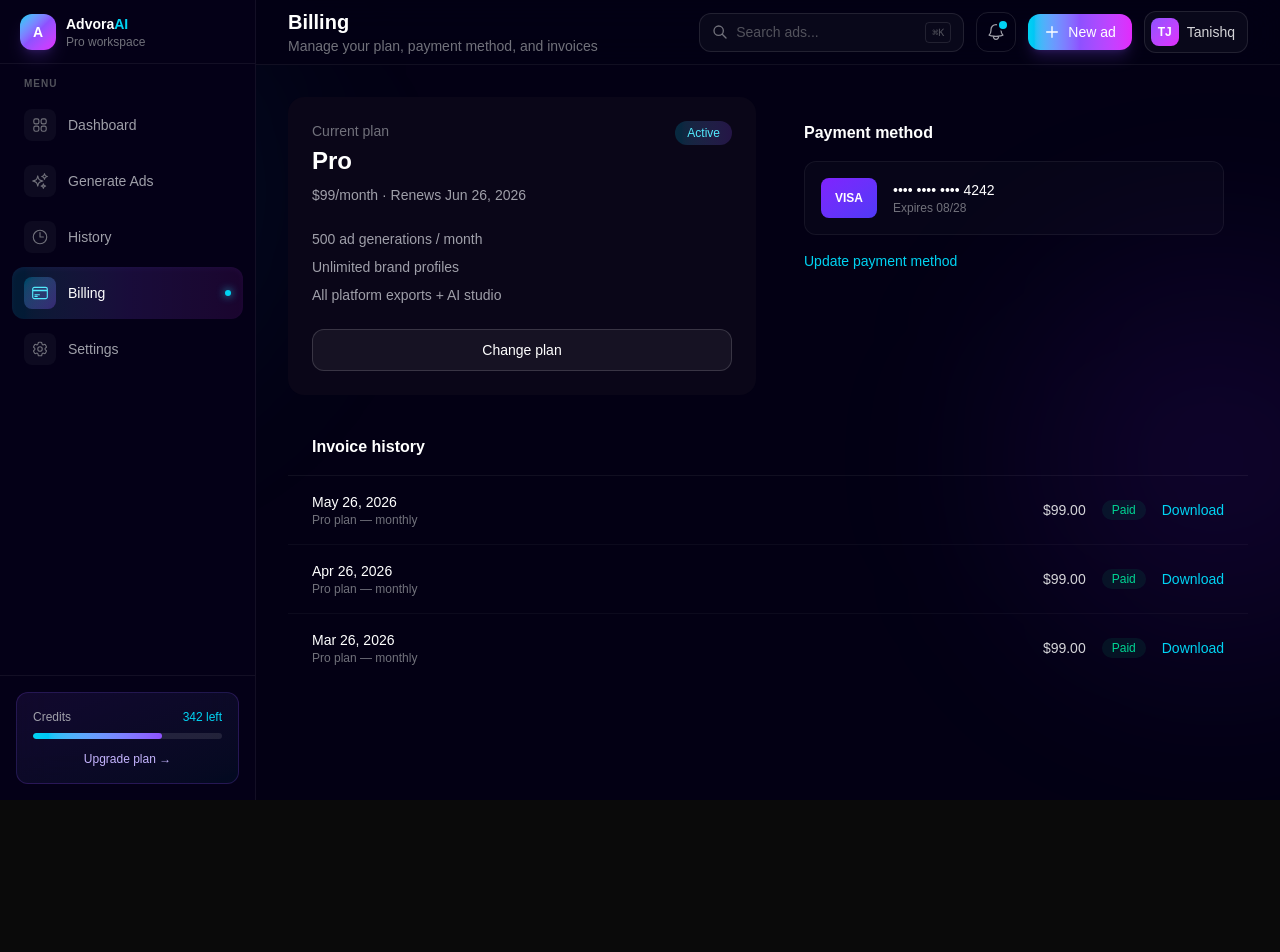
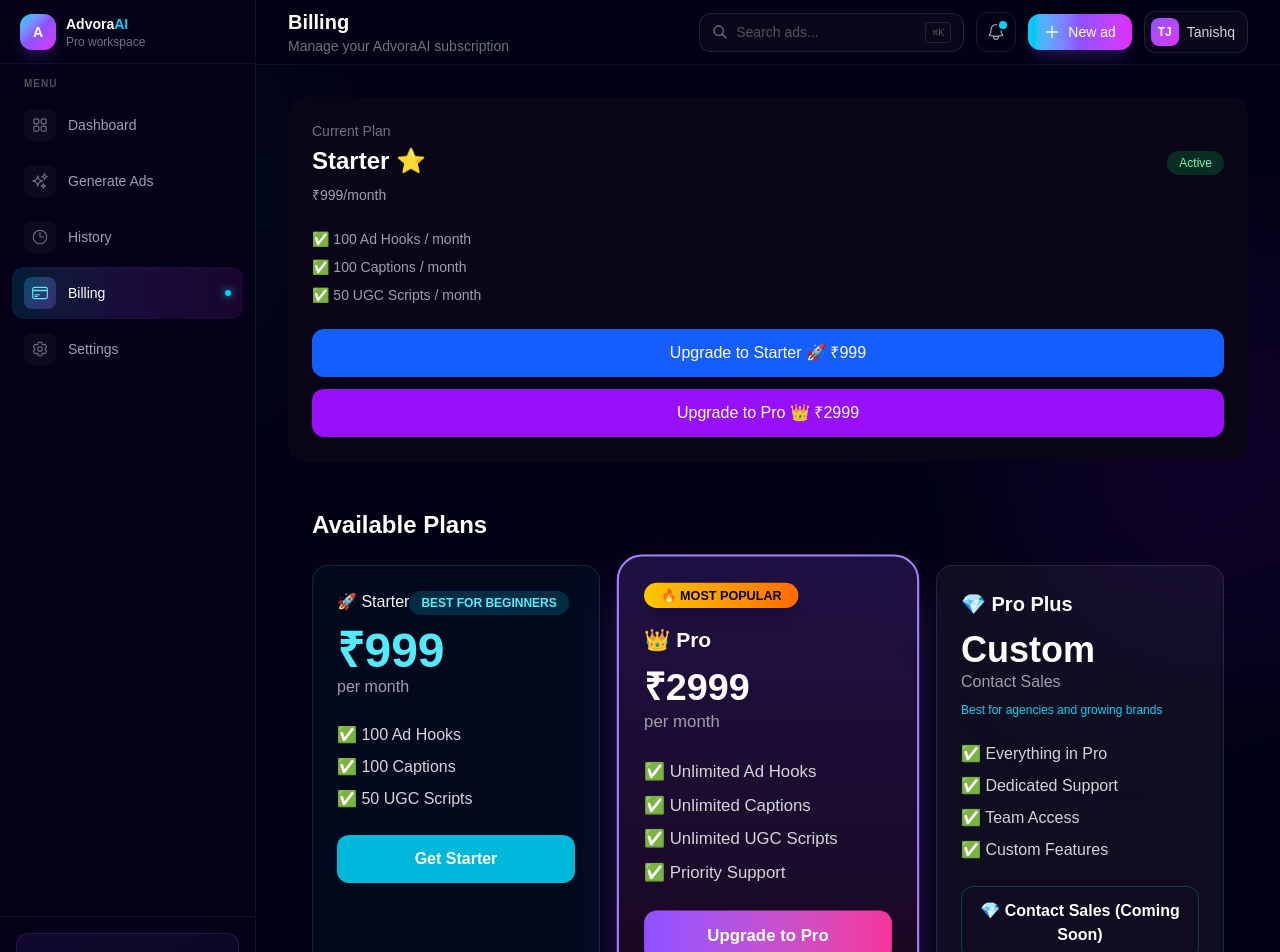
Before and after one commit to tanishqjoseph6/AdnovaAI, a Next.js app: page /dashboard/billing in a window 1280 px wide. Shown: the top 952 px of the page. Before the commit the page ends 800 px from the top, so only its background shows below. Built offline with nearby package versions, Linux system fonts and the light colour scheme.

Commit message:
Advora current progress backup

```diff
--- a/app/dashboard/billing/page.tsx
+++ b/app/dashboard/billing/page.tsx
@@ -1,94 +1,159 @@
 import DashboardShell from "@/components/dashboard/DashboardShell";
-
-const invoices = [
-  { date: "May 26, 2026", amount: "$99.00", status: "Paid" },
-  { date: "Apr 26, 2026", amount: "$99.00", status: "Paid" },
-  { date: "Mar 26, 2026", amount: "$99.00", status: "Paid" },
-];
 
 export default function BillingPage() {
   return (
     <DashboardShell
       title="Billing"
-      subtitle="Manage your plan, payment method, and invoices"
+      subtitle="Manage your AdvoraAI subscription"
     >
-      <div className="grid grid-cols-1 gap-6 lg:grid-cols-2">
-        <section className="gradient-border min-w-0 rounded-2xl bg-[#0a0618] p-5 sm:p-6">
-          <div className="flex flex-wrap items-start justify-between gap-3">
-            <div className="min-w-0">
-              <p className="text-sm text-zinc-500">Current plan</p>
-              <h2 className="mt-1 text-2xl font-bold text-white">Pro</h2>
+      <div className="space-y-6">
+        {/* Current Plan */}
+        <section className="gradient-border rounded-2xl bg-[#0a0618] p-6">
+          <div className="flex items-center justify-between">
+            <div>
+              <p className="text-sm text-zinc-500">Current Plan</p>
+              <h2 className="mt-1 text-2xl font-bold text-white">
+                Starter ⭐
+              </h2>
               <p className="mt-2 text-sm text-zinc-400">
-                $99/month · Renews Jun 26, 2026
+                ₹999/month
               </p>
             </div>
-            <span className="shrink-0 rounded-full bg-gradient-to-r from-cyan-500/20 to-violet-500/20 px-3 py-1 text-xs font-medium text-cyan-300">
+
+            <span className="rounded-full bg-green-500/20 px-3 py-1 text-xs font-medium text-green-300">
               Active
             </span>
           </div>
+
           <div className="mt-6 space-y-2 text-sm text-zinc-400">
-            <p>500 ad generations / month</p>
-            <p>Unlimited brand profiles</p>
-            <p>All platform exports + AI studio</p>
+            <p>✅ 100 Ad Hooks / month</p>
+            <p>✅ 100 Captions / month</p>
+            <p>✅ 50 UGC Scripts / month</p>
           </div>
-          <button
-            type="button"
-            className="mt-6 w-full rounded-xl border border-white/15 bg-white/5 py-2.5 text-sm font-medium text-white transition hover:bg-white/10"
-          >
-            Change plan
-          </button>
+
+          <div className="mt-6 space-y-3">
+            <a
+              href="https://rzp.io/rzp/J1D9Wo2"
+              target="_blank"
+              rel="noopener noreferrer"
+              className="block w-full rounded-xl bg-blue-600 py-3 text-center font-medium text-white hover:bg-blue-700"
+            >
+              Upgrade to Starter 🚀 ₹999
+            </a>
+
+            <a
+              href="https://rzp.io/rzp/b3jiN5f"
+              target="_blank"
+              rel="noopener noreferrer"
+              className="block w-full rounded-xl bg-purple-600 py-3 text-center font-medium text-white hover:bg-purple-700"
+            >
+              Upgrade to Pro 👑 ₹2999
+            </a>
+          </div>
         </section>
 
-        <section className="glass min-w-0 rounded-2xl p-5 sm:p-6">
-          <h3 className="font-semibold text-white">Payment method</h3>
-          <div className="mt-4 flex flex-wrap items-center gap-4 rounded-xl border border-white/[0.06] bg-white/[0.02] p-4">
-            <div className="flex h-10 w-14 shrink-0 items-center justify-center rounded-lg bg-gradient-to-br from-violet-600 to-indigo-600 text-xs font-bold text-white">
-              VISA
+        {/* Pricing Cards */}
+        <section className="glass rounded-2xl p-6">
+          <h3 className="text-2xl font-bold text-white">
+            Available Plans
+          </h3>
+
+          <div className="mt-6 grid gap-6 md:grid-cols-3">
+            {/* Starter */}
+            <div className="rounded-2xl border border-cyan-500/20 bg-cyan-500/5 p-6 transition-all duration-300 hover:border-cyan-400 hover:shadow-lg hover:shadow-cyan-500/20">
+            🚀 Starter
+            <span className="inline-block rounded-full bg-cyan-500/20 px-3 py-1 text-xs font-bold text-cyan-300">
+                 BEST FOR BEGINNERS
+               </span>
+
+              <p className="mt-3 text-5xl font-bold text-cyan-300">
+                ₹999
+              </p>
+
+              <p className="text-zinc-400">per month</p>
+
+              <ul className="mt-6 space-y-2 text-zinc-300">
+                <li>✅ 100 Ad Hooks</li>
+                <li>✅ 100 Captions</li>
+                <li>✅ 50 UGC Scripts</li>
+              </ul>
+
+              <a
+                href="https://rzp.io/rzp/J1D9Wo2"
+                target="_blank"
+                rel="noopener noreferrer"
+                className="mt-6 block rounded-xl bg-cyan-500 py-3 text-center font-semibold text-white hover:bg-cyan-600"
+              >
+                Get Starter
+              </a>
             </div>
-            <div className="min-w-0">
-              <p className="text-sm font-medium text-white">•••• •••• •••• 4242</p>
-              <p className="text-xs text-zinc-500">Expires 08/28</p>
+
+            {/* Pro */}
+            <div className="relative scale-105 rounded-3xl border-2 border-violet-400 bg-gradient-to-b from-violet-500/20 to-pink-500/10 p-6 shadow-2xl shadow-violet-500/40">
+            <span className="inline-block rounded-full bg-gradient-to-r from-yellow-400 to-orange-500 px-4 py-1 text-xs font-bold text-black shadow-lg">
+              🔥 MOST POPULAR
+                </span>
+
+              <h3 className="mt-4 text-xl font-bold text-white">
+                👑 Pro
+              </h3>
+
+              <p className="mt-3 text-4xl font-bold text-white">
+                ₹2999
+              </p>
+
+              <p className="text-zinc-400">per month</p>
+
+              <ul className="mt-6 space-y-2 text-zinc-300">
+                <li>✅ Unlimited Ad Hooks</li>
+                <li>✅ Unlimited Captions</li>
+                <li>✅ Unlimited UGC Scripts</li>
+                <li>✅ Priority Support</li>
+              </ul>
+
+              <a
+                href="https://rzp.io/rzp/b3jiN5f"
+                target="_blank"
+                rel="noopener noreferrer"
+                className="mt-6 block rounded-xl bg-gradient-to-r from-violet-500 to-pink-500 py-3 text-center font-semibold text-white"
+              >
+                Upgrade to Pro
+              </a>
+            </div>
+
+            {/* Pro Plus */}
+            <div className="rounded-2xl border border-white/10 bg-white/5 p-6">
+              <h3 className="text-xl font-bold text-white">
+                💎 Pro Plus
+              </h3>
+
+              <p className="mt-3 text-4xl font-bold text-white">
+                Custom
+              </p>
+
+              <p className="text-zinc-400">Contact Sales</p>
+
+              <p className="text-xs text-cyan-400 mt-2">
+               Best for agencies and growing brands
+               </p>
+
+              <ul className="mt-6 space-y-2 text-zinc-300">
+                <li>✅ Everything in Pro</li>
+                <li>✅ Dedicated Support</li>
+                <li>✅ Team Access</li>
+                <li>✅ Custom Features</li>
+              </ul>
+
+              <a
+                href="mailto:hello@advoraai.com"
+                className="mt-6 block w-full rounded-xl border border-cyan-500/30 py-3 text-center font-semibold text-white hover:bg-cyan-500/10"
+>
+            💎 Contact Sales (Coming Soon)
+              </a>
             </div>
           </div>
-          <button
-            type="button"
-            className="mt-4 text-sm font-medium text-cyan-400 hover:text-cyan-300"
-          >
-            Update payment method
-          </button>
         </section>
       </div>
-
-      <section className="glass mt-6 overflow-hidden rounded-2xl">
-        <div className="border-b border-white/[0.06] px-4 py-4 sm:px-6">
-          <h3 className="font-semibold text-white">Invoice history</h3>
-        </div>
-        <ul className="divide-y divide-white/[0.04]">
-          {invoices.map((invoice) => (
-            <li
-              key={invoice.date}
-              className="flex flex-col gap-3 px-4 py-4 sm:flex-row sm:items-center sm:justify-between sm:px-6"
-            >
-              <div className="min-w-0">
-                <p className="text-sm font-medium text-white">{invoice.date}</p>
-                <p className="text-xs text-zinc-500">Pro plan — monthly</p>
-              </div>
-              <div className="flex flex-wrap items-center gap-3 sm:gap-4">
-                <span className="text-sm text-zinc-300">{invoice.amount}</span>
-                <span className="rounded-full bg-emerald-500/10 px-2.5 py-0.5 text-xs text-emerald-400">
-                  {invoice.status}
-                </span>
-                <button
-                  type="button"
-                  className="text-sm font-medium text-cyan-400 hover:text-cyan-300"
-                >
-                  Download
-                </button>
-              </div>
-            </li>
-          ))}
-        </ul>
-      </section>
     </DashboardShell>
   );
 }
--- a/app/dashboard/history/page.tsx
+++ b/app/dashboard/history/page.tsx
@@ -1,72 +1,89 @@
-import DashboardShell from "@/components/dashboard/DashboardShell";
+import { supabase } from "@/lib/supabase";
 
-const historyItems = [
-  { id: "AD-2841", name: "Wireless Earbuds — Meta", variants: 12, platform: "Meta", date: "May 26, 2026", credits: 5 },
-  { id: "AD-2839", name: "SaaS Trial — Google", variants: 8, platform: "Google", date: "May 25, 2026", credits: 5 },
-  { id: "AD-2835", name: "Fitness App — TikTok", variants: 15, platform: "TikTok", date: "May 24, 2026", credits: 5 },
-  { id: "AD-2828", name: "Skincare Bundle — Meta", variants: 10, platform: "Meta", date: "May 22, 2026", credits: 5 },
-  { id: "AD-2820", name: "Coffee Subscription — Meta", variants: 12, platform: "Meta", date: "May 20, 2026", credits: 5 },
-];
+export default async function HistoryPage() {
+  const result = await supabase
+    .from("generations")
+    .select("*")
+    .order("created_at", { ascending: false });
 
-export default function HistoryPage() {
+  const data = result.data || [];
+
+  console.log("ROWS:", data.length);
+  console.log(data);
+
   return (
-    <DashboardShell
-      title="History"
-      subtitle="Browse and re-export your past ad generations"
-    >
-      <div className="mb-4 flex flex-col gap-3 sm:flex-row sm:items-center sm:justify-between">
-        <input
-          type="search"
-          aria-label="Search ad history"
-          placeholder="Search by name or ID..."
-          className="w-full rounded-xl border border-white/10 bg-white/[0.03] px-4 py-2.5 text-base text-white placeholder:text-zinc-600 outline-none focus:border-cyan-400/40 sm:max-w-sm sm:text-sm"
-        />
-        <select
-          aria-label="Filter by platform"
-          className="w-full rounded-xl border border-white/10 bg-white/[0.03] px-4 py-2.5 text-base text-zinc-300 outline-none sm:w-auto sm:text-sm"
-        >
-          <option>All platforms</option>
-          <option>Meta</option>
-          <option>Google</option>
-          <option>TikTok</option>
-        </select>
-      </div>
+    <div className="p-8 text-white">
+      <h1 className="mb-6 text-3xl font-bold">
+        Generation History
+      </h1>
 
-      <div className="space-y-3">
-        {historyItems.map((item) => (
-          <article
-            key={item.id}
-            className="glass flex flex-col gap-4 rounded-2xl p-5 transition hover:border-white/12 sm:flex-row sm:items-center sm:justify-between"
-          >
-            <div className="min-w-0">
-              <div className="flex flex-wrap items-center gap-2">
-                <span className="font-mono text-xs text-cyan-400">{item.id}</span>
-                <span className="rounded-full bg-white/5 px-2 py-0.5 text-xs text-zinc-400">
-                  {item.platform}
-                </span>
+      {data.length === 0 ? (
+        <div className="rounded-2xl border border-white/10 bg-black/20 p-6">
+          <p>No generations found.</p>
+        </div>
+      ) : (
+        <div className="space-y-6">
+          {data.map((item: any) => (
+            <div
+              key={item.id}
+              className="rounded-2xl border border-white/10 bg-black/20 p-6"
+            >
+              <h2 className="mb-2 text-lg font-bold">
+                {item.product_description}
+              </h2>
+
+              <p className="mb-4 text-sm text-gray-400">
+                {new Date(item.created_at).toLocaleString()}
+              </p>
+
+              <div className="space-y-4">
+                <div>
+                  <h3 className="mb-2 font-semibold">Hooks</h3>
+                  {item.hooks?.map((hook: string, i: number) => (
+                    <div
+                      key={i}
+                      className="mb-2 rounded bg-white/5 p-2"
+                    >
+                      {hook}
+                    </div>
+                  ))}
+                </div>
+
+                <div>
+                  <h3 className="mb-2 font-semibold">Captions</h3>
+                  {item.captions?.map((caption: string, i: number) => (
+                    <div
+                      key={i}
+                      className="mb-2 rounded bg-white/5 p-2"
+                    >
+                      {caption}
+                    </div>
+                  ))}
+                </div>
+
+                <div>
+                  <h3 className="mb-2 font-semibold">CTAs</h3>
+                  {item.ctas?.map((cta: string, i: number) => (
+                    <div
+                      key={i}
+                      className="mb-2 rounded bg-white/5 p-2"
+                    >
+                      {cta}
+                    </div>
+                  ))}
+                </div>
+
+                <div>
+                  <h3 className="mb-2 font-semibold">UGC Script</h3>
+                  <div className="rounded bg-white/5 p-3 whitespace-pre-wrap">
+                    {item.ugc_script}
+                  </div>
+                </div>
               </div>
-              <h3 className="mt-1 truncate font-medium text-white">{item.name}</h3>
-              <p className="mt-1 text-sm text-zinc-500">
-                {item.variants} variants · {item.date} · {item.credits} credits
-              </p>
             </div>
-            <div className="flex w-full shrink-0 gap-2 sm:w-auto">
-              <button
-                type="button"
-                className="flex-1 rounded-xl border border-white/10 px-4 py-2.5 text-sm text-zinc-300 transition hover:bg-white/5 sm:flex-none sm:py-2"
-              >
-                View
-              </button>
-              <button
-                type="button"
-                className="flex-1 rounded-xl bg-white/5 px-4 py-2.5 text-sm font-medium text-white transition hover:bg-white/10 sm:flex-none sm:py-2"
-              >
-                Export
-              </button>
-            </div>
-          </article>
-        ))}
-      </div>
-    </DashboardShell>
+          ))}
+        </div>
+      )}
+    </div>
   );
 }
--- a/app/dashboard/page.tsx
+++ b/app/dashboard/page.tsx
@@ -111,7 +111,7 @@
         />
         <StatCard
           label="Credits remaining"
-          value="342"
+          value="100"
           change="-32"
           positive={false}
           accent="emerald"
--- a/components/Footer.tsx
+++ b/components/Footer.tsx
@@ -31,7 +31,7 @@
                 A
               </span>
               <span className="text-lg font-semibold text-white">
-                AdNova<span className="text-cyan-400">AI</span>
+                Advora<span className="text-cyan-400">AI</span>
               </span>
             </Link>
             <p className="mt-4 max-w-sm text-sm leading-relaxed text-zinc-500">
@@ -73,7 +73,7 @@
 
         <div className="mt-12 flex flex-col items-center justify-between gap-4 border-t border-white/5 pt-8 md:flex-row">
           <p className="text-sm text-zinc-600">
-            © {new Date().getFullYear()} AdNova AI. All rights reserved.
+            © {new Date().getFullYear()} Advora AI. All rights reserved.
           </p>
           <p className="text-sm text-zinc-600">
             Built with Next.js & Tailwind CSS
--- a/components/dashboard/AdGeneratorSection.tsx
+++ b/components/dashboard/AdGeneratorSection.tsx
@@ -44,6 +44,9 @@
       ? state.data
       : emptyOutput;
 
+      console.log("STATE:", state)
+      console.log("OUTPUT DATA:", outputData)
+
   const formError = state.status === "error" ? state.message : null;
 
   return (
--- a/components/dashboard/AiOutput.tsx
+++ b/components/dashboard/AiOutput.tsx
@@ -1,6 +1,6 @@
 "use client";
+
 import CopyButton from "./CopyButton";
-
 
 type AiOutputProps = {
   data?: {
@@ -21,6 +21,12 @@
   const ctas = data?.ctas || [];
   const ugcScript = data?.ugcScript || "";
 
+  console.log({
+    hooks,
+    captions,
+    ctas,
+    ugcScript
+  })
   if (isLoading) {
     return (
       <div className="rounded-2xl border border-white/10 bg-black/20 p-6 text-white">
@@ -31,12 +37,19 @@
 
   return (
     <div className="space-y-6 text-white">
+
       {/* Hooks */}
       <div className="rounded-2xl border border-white/10 bg-black/20 p-6">
-        <h2 className="mb-4 text-xl font-bold">Hooks</h2>
+        <div className="mb-4 flex items-center justify-between">
+          <h2 className="text-xl font-bold">Hooks</h2>
+          <CopyButton
+            text={hooks.join("\n")}
+            label="Copy Hooks"
+          />
+        </div>
 
         <div className="space-y-3">
-          {(hooks || []).map((hook, index) => (
+          {hooks.map((hook, index) => (
             <div
               key={index}
               className="rounded-xl bg-white/5 p-3 text-sm"
@@ -49,10 +62,16 @@
 
       {/* Captions */}
       <div className="rounded-2xl border border-white/10 bg-black/20 p-6">
-        <h2 className="mb-4 text-xl font-bold">Captions</h2>
+        <div className="mb-4 flex items-center justify-between">
+          <h2 className="text-xl font-bold">Captions</h2>
+          <CopyButton
+            text={captions.join("\n")}
+            label="Copy Captions"
+          />
+        </div>
 
         <div className="space-y-3">
-          {(captions || []).map((caption, index) => (
+          {captions.map((caption, index) => (
             <div
               key={index}
               className="rounded-xl bg-white/5 p-3 text-sm"
@@ -63,12 +82,18 @@
         </div>
       </div>
 
-      {/* CTA */}
+      {/* CTAs */}
       <div className="rounded-2xl border border-white/10 bg-black/20 p-6">
-        <h2 className="mb-4 text-xl font-bold">CTAs</h2>
+        <div className="mb-4 flex items-center justify-between">
+          <h2 className="text-xl font-bold">CTAs</h2>
+          <CopyButton
+            text={ctas.join("\n")}
+            label="Copy CTAs"
+          />
+        </div>
 
         <div className="space-y-3">
-          {(ctas || []).map((cta, index) => (
+          {ctas.map((cta, index) => (
             <div
               key={index}
               className="rounded-xl bg-white/5 p-3 text-sm"
@@ -79,14 +104,21 @@
         </div>
       </div>
 
-      {/* Script */}
+      {/* UGC Script */}
       <div className="rounded-2xl border border-white/10 bg-black/20 p-6">
-        <h2 className="mb-4 text-xl font-bold">UGC Script</h2>
+        <div className="mb-4 flex items-center justify-between">
+          <h2 className="text-xl font-bold">UGC Script</h2>
+          <CopyButton
+            text={ugcScript}
+            label="Copy Script"
+          />
+        </div>
 
         <div className="rounded-xl bg-white/5 p-4 text-sm whitespace-pre-wrap">
           {ugcScript}
         </div>
       </div>
+
     </div>
   );
 }
--- /dev/null
+++ b/lib/supabase.ts
@@ -0,0 +1,9 @@
+import { createClient } from "@supabase/supabase-js";
+
+const supabaseUrl = process.env.NEXT_PUBLIC_SUPABASE_URL!;
+const supabaseAnonKey = process.env.NEXT_PUBLIC_SUPABASE_ANON_KEY!;
+
+export const supabase = createClient(
+  supabaseUrl,
+  supabaseAnonKey
+);
--- a/package.json
+++ b/package.json
@@ -11,6 +11,7 @@
   "dependencies": {
     "@google/genai": "^0.12.0",
     "@google/generative-ai": "^0.24.1",
+    "@supabase/supabase-js": "^2.108.2",
     "next": "16.2.6",
     "openai": "^6.39.1",
     "react": "19.0.0",
```
Also changed, not shown: app/api/generate-ads/route.ts (+102 -22 lines), app/api/test/route.ts (added, +10 -0 lines), app/login/page.tsx (added, +55 -0 lines), app/signup/page.tsx (added, +55 -0 lines), 1 other file (tests, documents, lock files or other folders).
